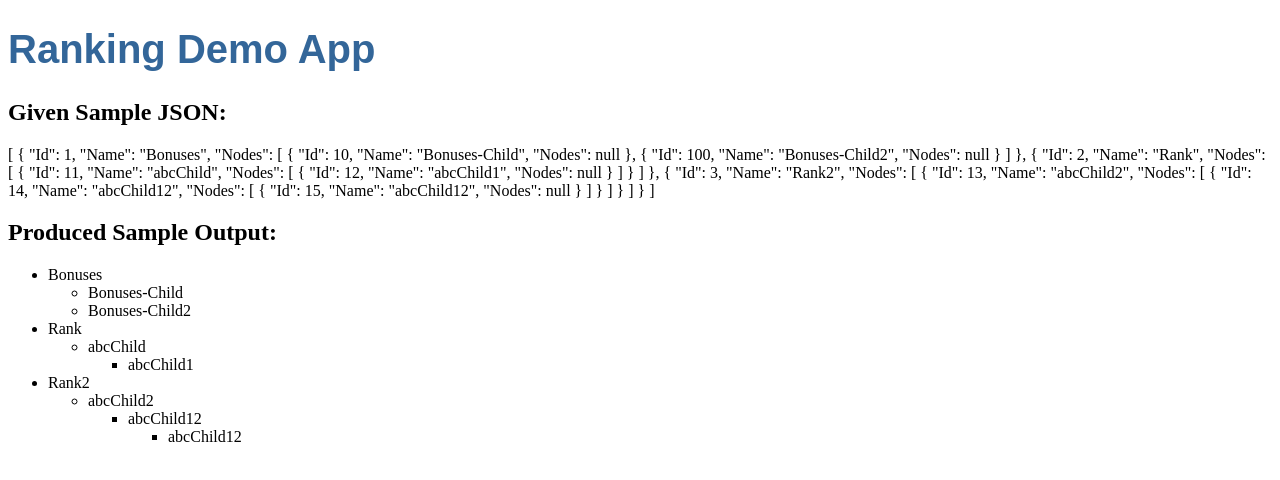
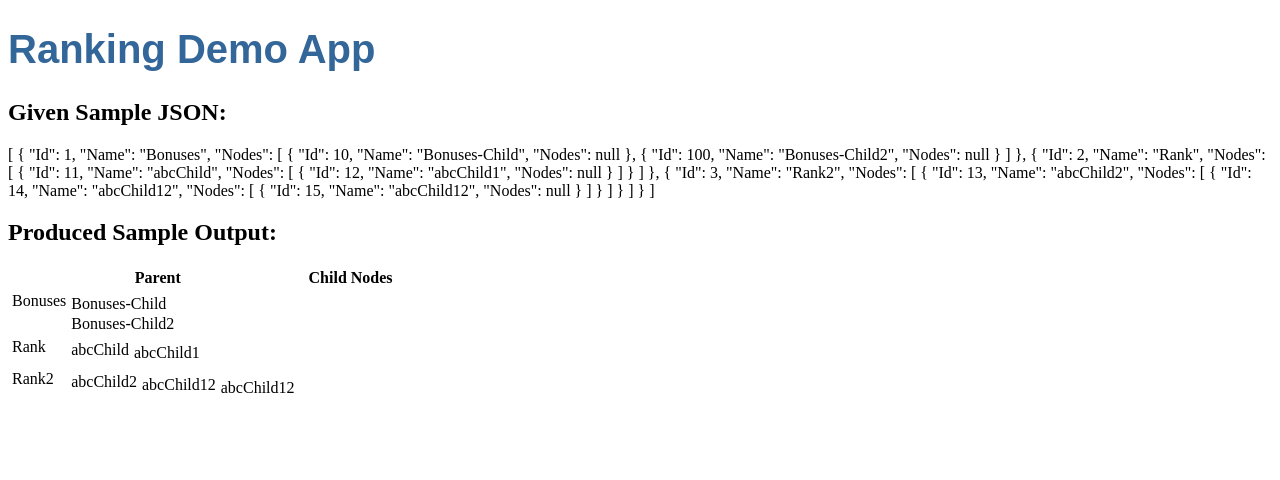
Before and after one commit to nehamankotia07/AngularAdminProject, an Angular app: page / in a window 1280 px wide. Shown: the top 480 px of the page. Built offline with nearby package versions, Linux system fonts and the light colour scheme.

Commit message:
Table layout

```diff
--- a/src/app/ranking/ranking.component.html
+++ b/src/app/ranking/ranking.component.html
@@ -2,14 +2,20 @@
 {{rankingData | json}}
 
 <h2>Produced Sample Output:</h2>
-<ul>
+<table>
+  <tr>
+    <th>Parent</th>
+    <th>Child Nodes</th>
+  </tr>
+  <tr>
   <ng-template #recursiveList let-rankingData>
-    <li *ngFor="let item of rankingData">
+    <tr *ngFor="let item of rankingData">
       {{item.Name}}
-      <ul *ngIf="item.Nodes !== null && item.Nodes.length > 0">
+      <td *ngIf="item.Nodes !== null && item.Nodes.length > 0">
         <ng-container *ngTemplateOutlet="recursiveList; context:{ $implicit: item.Nodes }"></ng-container>
-      </ul>
-    </li>
+      </td>
+    </tr>
   </ng-template>
   <ng-container *ngTemplateOutlet="recursiveList; context:{ $implicit: rankingData }"></ng-container>
-</ul>
+</tr>
+</table>
```
